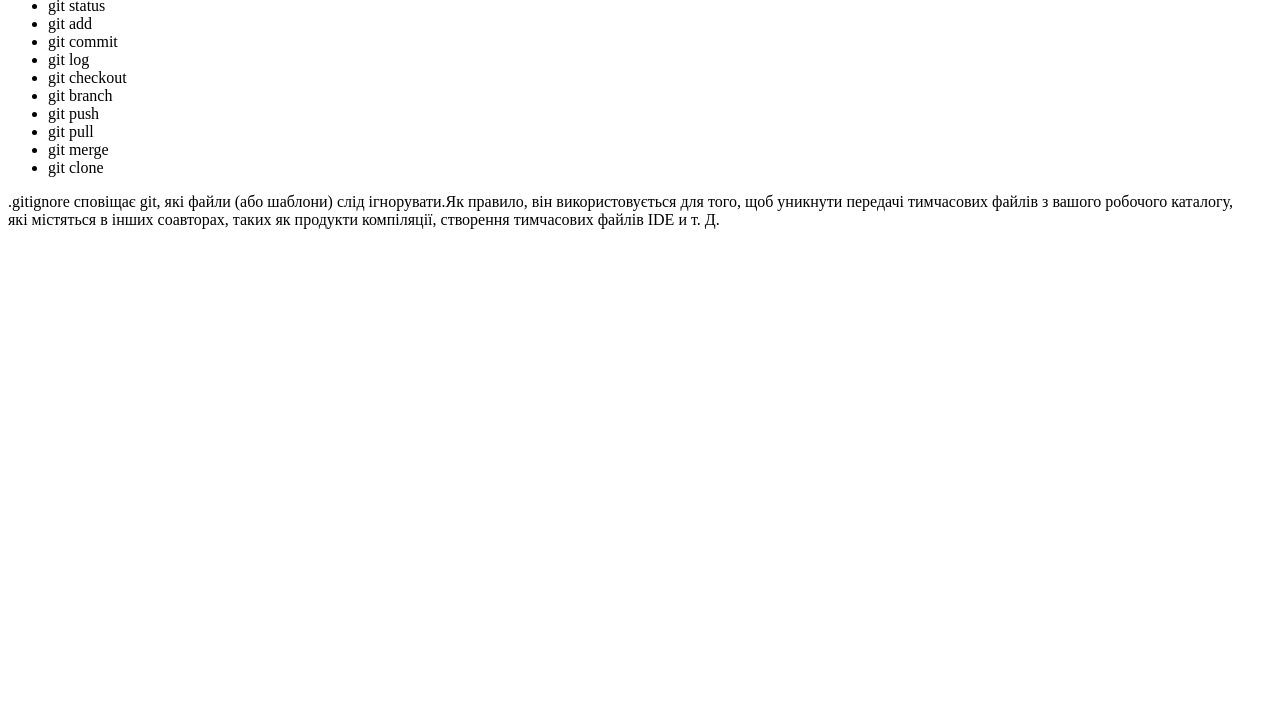
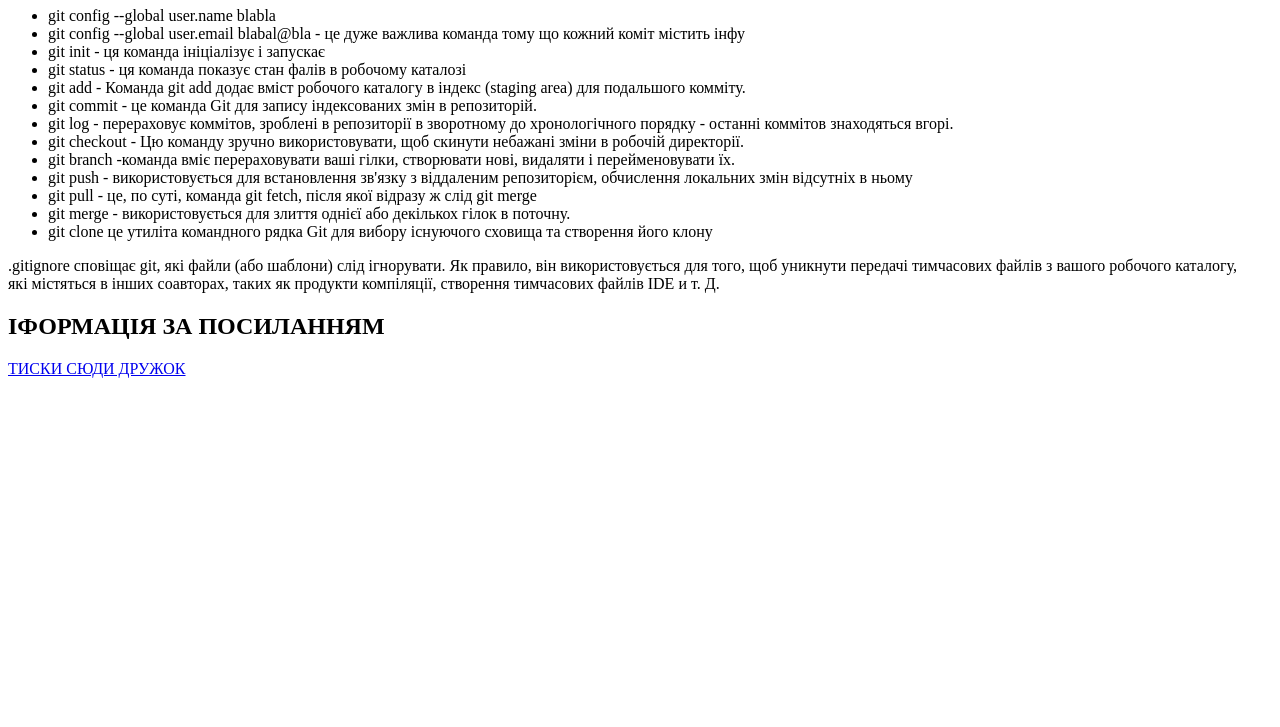
Before and after one commit to YulyanTovarnytskyi/homework, a plain HTML site: page index.html in a window 1280 px wide. Shown: the part 73-800 px from the top of the page. Drawn offline with Linux system fonts and the light colour scheme.

Commit message:
Added index.html

```diff
--- a/index.html
+++ b/index.html
@@ -7,22 +7,27 @@
     <title>Document</title>
 </head>
 <body>
+    <h1>ШПАРГАЛКА ЙОУ</h1>
     <ul>
         <li>git config --global user.name blabla</li>
-        <li>git config --global user.email blabal@bla</li>
-        <li>git init</li>
-        <li>git status</li>
-        <li>git add</li>
-        <li>git commit</li>
-        <li>git log</li>
-        <li>git checkout</li>
-        <li>git branch</li>
-        <li>git push</li>
-        <li>git pull</li>
-        <li>git merge</li>
-        <li>git clone</li>
+        <li>git config --global user.email blabal@bla - це дуже важлива команда тому що кожний коміт містить інфу</li>
+        <li>git init - ця команда ініціалізує і запускає</li>
+        <li>git status - ця команда показує стан фалів в робочому каталозі </li>
+        <li>git add - Команда git add додає вміст робочого каталогу в індекс (staging area) для подальшого комміту.</li>
+        <li>git commit - це команда Git для запису індексованих змін в репозиторій.</li>
+        <li>git log - перераховує коммітов, зроблені в репозиторії в зворотному до хронологічного порядку - останні коммітов знаходяться вгорі.</li>
+        <li>git checkout - Цю команду зручно використовувати, щоб скинути небажані зміни в робочій директорії.</li>
+        <li>git branch -команда вміє перераховувати ваші гілки, створювати нові, видаляти і перейменовувати їх. </li>
+        <li>git push - використовується для встановлення зв'язку з віддаленим репозиторієм, обчислення локальних змін відсутніх в ньому</li>
+        <li>git pull - це, по суті, команда git fetch, після якої відразу ж слід git merge</li>
+        <li>git merge - використовується для злиття однієї або декількох гілок в поточну.</li>
+        <li>git clone це утиліта командного рядка Git для вибору існуючого сховища та створення його клону</li>
       </ul>
-      <p>.gitignore сповіщає git, які файли (або шаблони) слід ігнорувати.Як правило, він використовується для того, щоб уникнути передачі тимчасових файлів з вашого робочого каталогу,<br>
+      <p>.gitignore сповіщає git, які файли (або шаблони) слід ігнорувати. Як правило, він використовується для того, щоб уникнути передачі тимчасових файлів з вашого робочого каталогу,<br>
          які містяться в інших соавторах, таких як продукти компіляції, створення тимчасових файлів IDE и т. Д.</p>
+
+        <h2>ІФОРМАЦІЯ ЗА ПОСИЛАННЯМ</h2>
+
+        <a href='https://www.google.com/'>ТИСКИ СЮДИ ДРУЖОК</a>
 </body>
 </html>
```
